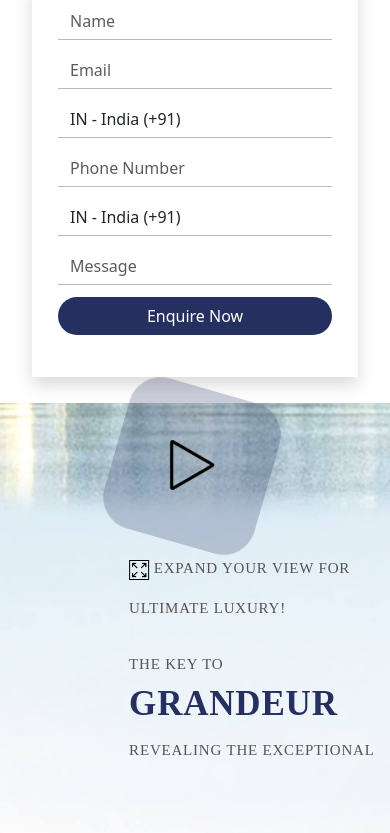
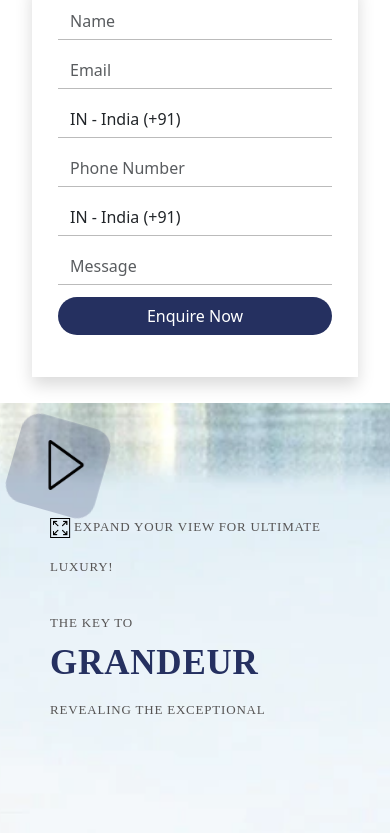
Before and after one commit to vickysm123/Bootstrap-Training, a plain HTML site: page index.html in a window 390 px wide. Shown: the part 2709-3542 px from the top of the page. Drawn offline with nearby package versions, Linux system fonts and the light colour scheme.

Commit message:
background

```diff
--- a/style.css
+++ b/style.css
@@ -1005,6 +1005,46 @@ iframe {
       .caption {
         font-size: 0.8rem;
       }
+          .walkthrough-new {
+        position: relative;
+        height: 150vh;
+        background-image: url(images/walk-mob.webp);
+        background-repeat: no-repeat;
+        background-size: cover;
+        background-position: top center;
+        top: -9px;
+        z-index: 3;
+    }
+        .play-btn a img {
+        width: 40px;
+        height: 40px;
+    }
+    .play-btn::before {
+    position: absolute;
+    content: " ";
+    z-index: -1;
+    top: 13px;
+    left: 5px;
+    background-color: #253060;
+    width: 100px;
+    height: 100px;
+    animation-fill-mode: both;
+    opacity: 0.6;
+    animation: pulse1 1.8s
+ease-out;
+    animation-iteration-count: infinite;
+}
+.play-btn {
+    position: relative;
+    right: 43%;
+}
+.ply-1 {
+    width: 100%;
+    position: relative;
+    right: 27%;
+    font-size: 13px;
+    bottom: 41px;
+}
 }
 
  @media (max-width: 768px) {
```
Also changed, not shown: images/walk-mob.webp (added).
